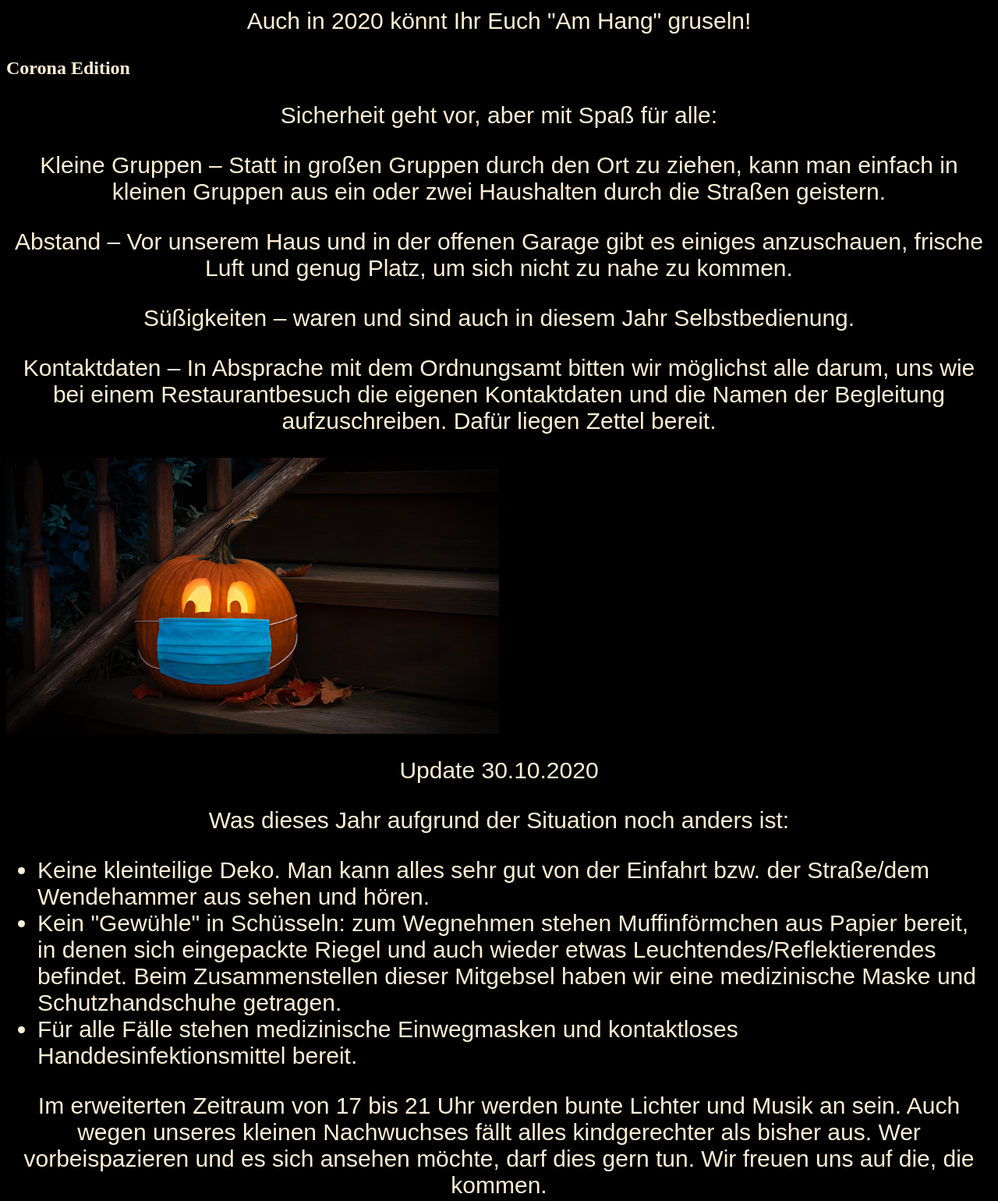
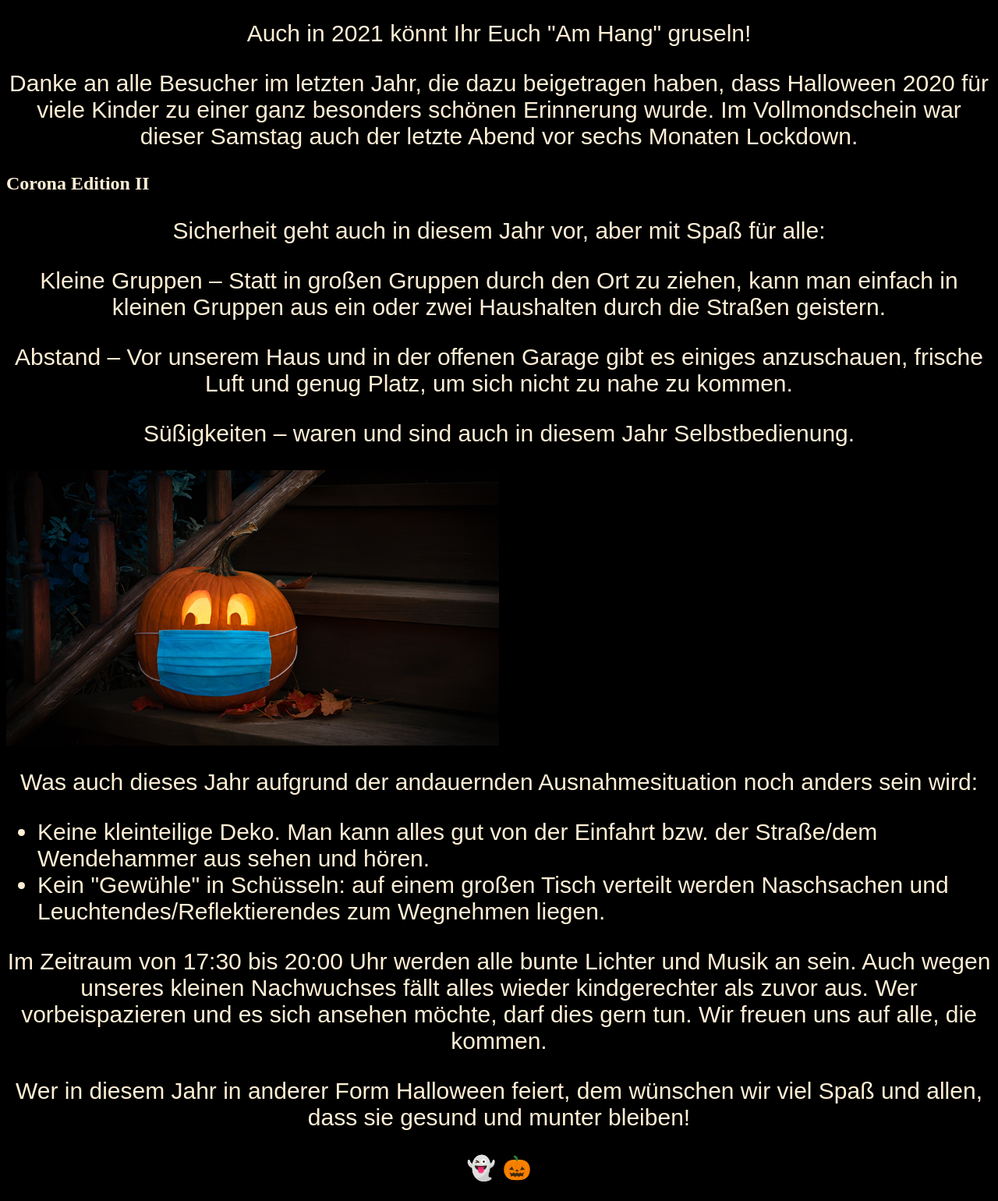
Before and after one commit to haunted-hang/haunted-hang.de, a plain HTML site: page index.html in a window 1280 px wide. Shown: the part 1140-2680 px from the top of the page at 78% size. Drawn offline with Linux system fonts and the light colour scheme.

Commit message:
Update 2021

```diff
--- a/index.html
+++ b/index.html
@@ -34,12 +34,17 @@
 <body style="background-color:black;">
     <img src="haunted-hang-dark.png" alt="Haunted Hang" style="width: 100%;  height: auto;" />
     <br />
-    <img src="dinner.png" alt="Welcome!"
+    <img src="banjo.jpg" alt="Welcome!"
         style="width: 50%; height: auto; display: block; margin-left: auto; margin-right: auto;" />
-    <p>Auch in 2020 könnt Ihr Euch "Am Hang" gruseln!</p>
-
-    <h2>Corona Edition</h2>
-    <p>Sicherheit geht vor, aber mit Spaß für alle:</p>
+    <p>Auch in 2021 könnt Ihr Euch "Am Hang" gruseln!</p>
+    <p>
+        Danke an alle Besucher im letzten Jahr, die dazu beigetragen haben, dass Halloween 2020 f&uuml;r viele Kinder zu
+        einer
+        ganz besonders sch&ouml;nen Erinnerung wurde. Im Vollmondschein war dieser Samstag auch der letzte Abend vor
+        sechs Monaten Lockdown.
+    </p>
+    <h2>Corona Edition II</h2>
+    <p>Sicherheit geht auch in diesem Jahr vor, aber mit Spaß für alle:</p>
 
     <p>Kleine Gruppen – Statt in großen Gruppen durch den Ort zu ziehen, kann man einfach in kleinen Gruppen
         aus ein oder zwei Haushalten durch die Straßen geistern.</p>
@@ -49,40 +54,41 @@
 
     <p>Süßigkeiten – waren und sind auch in diesem Jahr Selbstbedienung.</p>
 
-    <p>Kontaktdaten – In Absprache mit dem Ordnungsamt bitten wir möglichst alle darum, uns wie bei einem
-        Restaurantbesuch die eigenen Kontaktdaten und die Namen der Begleitung aufzuschreiben. Dafür liegen Zettel
-        bereit.</p>
-
     <img src="Safe-alternatives-to-trick-o-treating-during-pandemic-HN2319-iStock-1272072577-Sized.jpg"
         style="width: 50%;  height: auto;" alt="Corona-ween" />
 
-    <p>Update 30.10.2020</p>
-    <p>Was dieses Jahr aufgrund der Situation noch anders ist:</p>
+    <p>Was auch dieses Jahr aufgrund der andauernden Ausnahmesituation noch anders sein wird:</p>
     <ul>
-        <li>Keine kleinteilige Deko. Man kann alles sehr gut von der Einfahrt bzw. der Straße/dem Wendehammer aus sehen
+        <li>Keine kleinteilige Deko. Man kann alles gut von der Einfahrt bzw. der Straße/dem Wendehammer aus sehen
             und hören.</li>
-        <li>Kein "Gewühle" in Schüsseln: zum Wegnehmen stehen Muffinförmchen aus Papier bereit, in denen sich
-            eingepackte Riegel und auch wieder etwas Leuchtendes/Reflektierendes befindet. Beim Zusammenstellen dieser
-            Mitgebsel haben wir eine medizinische Maske und Schutzhandschuhe getragen.</li>
-        <li>Für alle Fälle stehen medizinische Einwegmasken und kontaktloses Handdesinfektionsmittel bereit.</li>
+        <li>Kein "Gewühle" in Schüsseln: auf einem großen Tisch verteilt werden Naschsachen und
+            Leuchtendes/Reflektierendes zum Wegnehmen liegen.</li>
     </ul>
 
-    <p>Im erweiterten Zeitraum von 17 bis 21 Uhr werden bunte Lichter und Musik an sein. Auch wegen unseres kleinen
-        Nachwuchses fällt alles kindgerechter als bisher aus. Wer vorbeispazieren und es sich ansehen möchte, darf dies
-        gern tun. Wir freuen uns auf die, die kommen. </p>
+    <p>Im Zeitraum von 17:30 bis 20:00 Uhr werden alle bunte Lichter und Musik an sein. Auch wegen unseres kleinen
+        Nachwuchses fällt alles wieder kindgerechter als zuvor aus. Wer vorbeispazieren und es sich ansehen möchte, darf
+        dies gern tun. Wir freuen uns auf alle, die kommen. </p>
     <p> Wer in diesem Jahr in anderer Form Halloween feiert, dem wünschen wir viel Spaß und allen, dass sie gesund und
         munter bleiben!</p>
 
     <p>&#x1F47B; &#x1F383;</p>
 
-    <p>Bei Fragen und Sorgen wendet Euch an:<br>
-        <i>haunted[at]zadean.com</i></p>
+    <p>Bei Fragen wendet Euch an:<br>
+        <i>haunted[at]zadean.com</i>
+    </p>
 
     <address>Familie Dean / Haunted Hang<br>
         Am Hang 10<br>
         61231 Bad Nauheim - Steinfurth
     </address>
 
+    <p>
+        Und ein ganz besonderer Dank an Mathias Wendel f&uuml;r die Bereitstellung der Lichttechnik.
+        <br />
+        <a href="http://www.federal-solutions.de/">
+            <img style="background-color: white;" src="fedeal-solutions.png" alt="Federal Solutions" /></a>
+    </p>
+
 </body>
 
 </html>
```
Also changed, not shown: banjo.jpg (added), fedeal-solutions.png (added).
